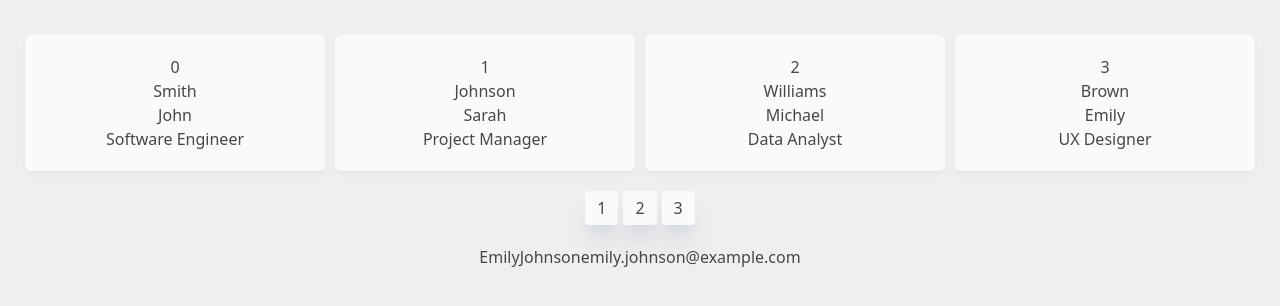
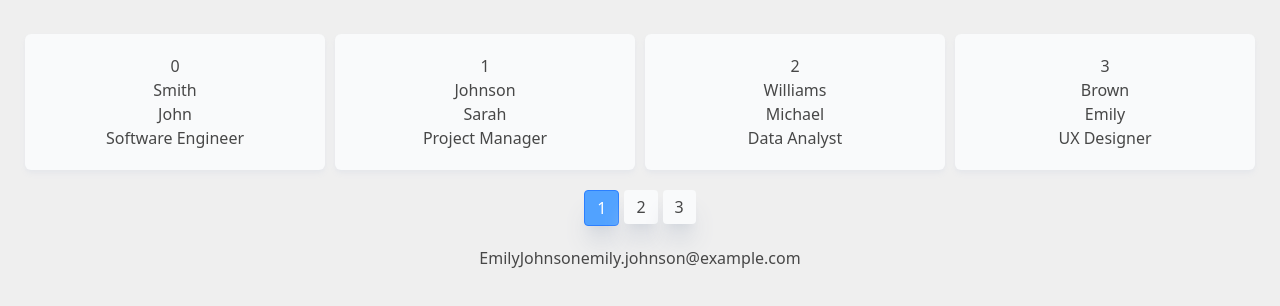
Before and after one commit to ask0ldd/ReactMemo, a React (Vite) app: page / in a window 1280 px wide. Shown: the part 238-544 px from the top of the page. Built offline with nearby package versions, Linux system fonts and the light colour scheme.

Commit message:
*edit* front / paginable styling

```diff
--- a/src/pagination-generics/Paginable.tsx
+++ b/src/pagination-generics/Paginable.tsx
@@ -37,7 +37,7 @@ export default function Paginable<T>({items, Renderer, className, perPage} : IPa
                     <ol className="flex flex-row gap-x-[5px]">
                         {pages.map(page => (
                             <li key={page}>
-                                <button className={'shadow-gray-300 shadow-xl bg-gray-50 hover:cursor-pointer px-[12px] py-[5px] rounded-[4px] ' + (page == currentPage ? 'bg-fuchsia-400' : '')} onClick={() => setCurrentPage(page)}>{page + 1}</button>
+                                <button className={'shadow-gray-300 shadow-xl hover:cursor-pointer px-[12px] py-[5px] rounded-[4px]' + (page == currentPage ? ' bg-blue-400 text-[#ffffff] border-1 border-blue-500' : ' bg-gray-50')} onClick={() => setCurrentPage(page)}>{page + 1}</button>
                             </li>
                         ))}
                     </ol>
```
